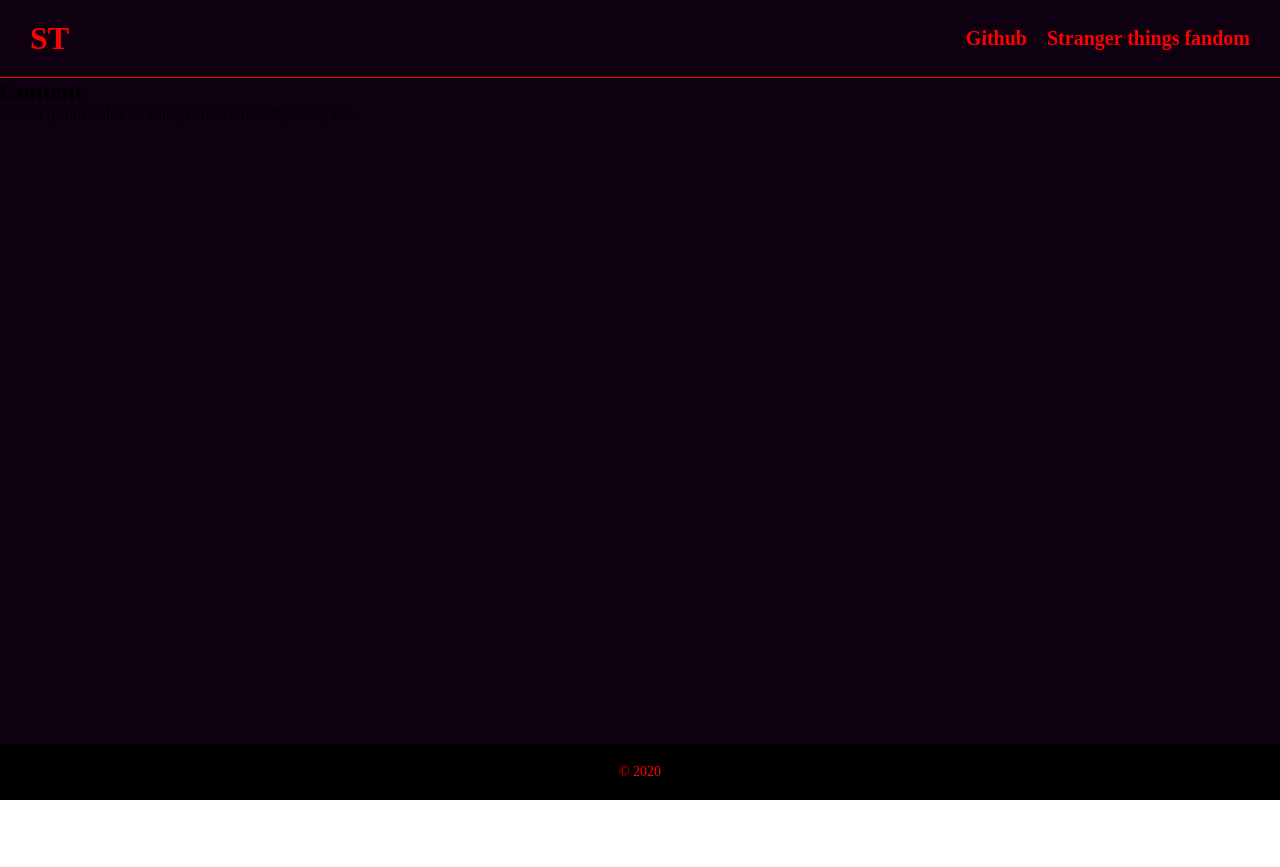
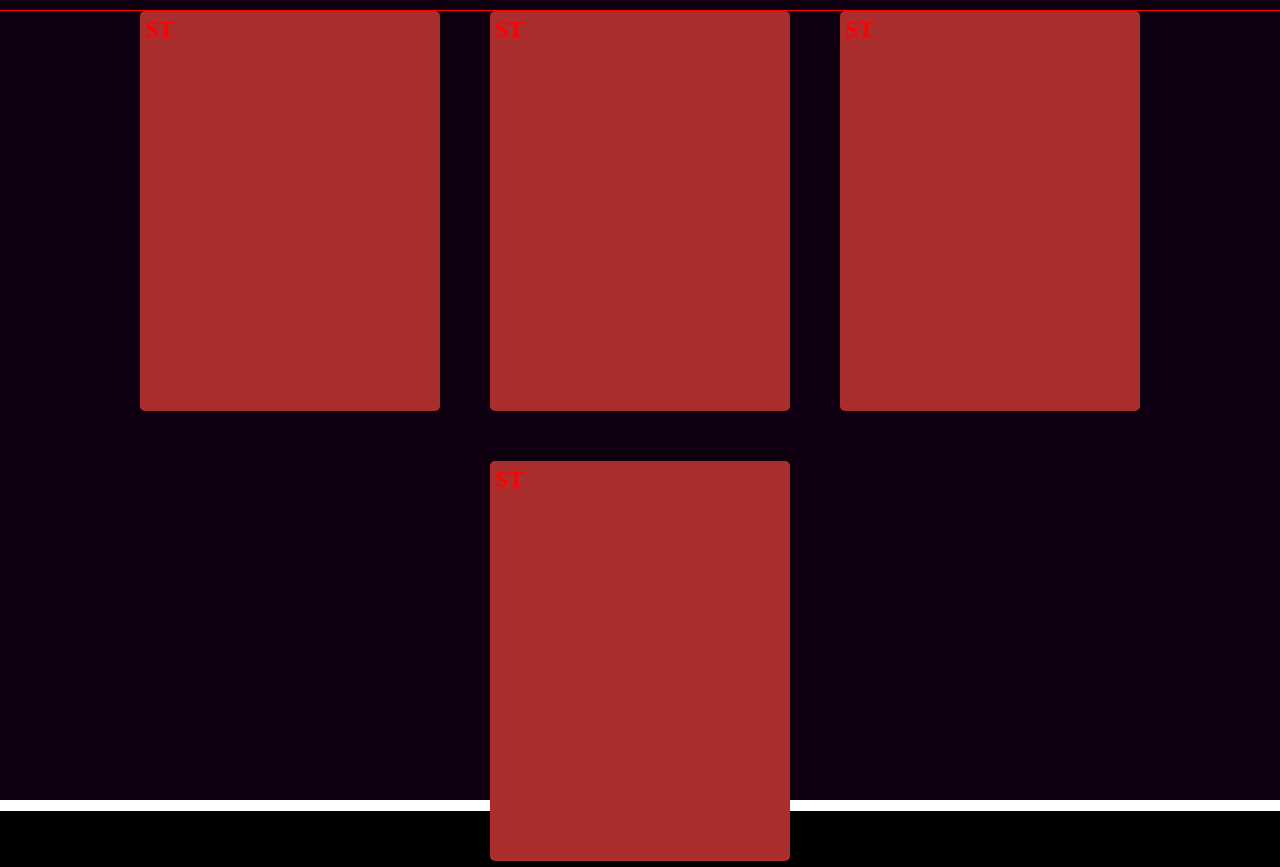
Before and after one commit to Dereje-getu-tadesse-10/List-of-Deaths---ST, a React (Create React App) app: page / in a window 1280 px wide. Before the commit the page ends 800 px from the top, so only its background shows below. Built offline with nearby package versions, Linux system fonts and the light colour scheme.

Commit message:
Update: created card container

```diff
--- /dev/null
+++ b/src/components/Card.js
@@ -0,0 +1,14 @@
+import './styles/Card.css'
+
+const Card = () => {
+  return (
+    <div className="card">
+        <div className="card-header">
+            <h2 className="title-red"> ST </h2>
+        </div>
+
+    </div>
+  )
+}
+
+export default Card;
--- a/src/components/Content.js
+++ b/src/components/Content.js
@@ -1,12 +1,12 @@
-import './styles/Content.css';
+import Card from "./Card"
 
 const Content = () => {
   return (
     <section className="content">
-        <h1>Content</h1>
-        <p>
-            Lorem ipsum dolor sit amet, consectetur adipiscing elit.
-        </p>
+        <Card />
+        <Card />
+        <Card />
+        <Card />
     </section>
   )
 }
--- a/src/components/Footer.js
+++ b/src/components/Footer.js
@@ -1,4 +1,4 @@
-import './styles/Footer.css';
+
 
 const Footer = () => {
   return (
--- a/src/components/Header.js
+++ b/src/components/Header.js
@@ -1,4 +1,4 @@
-import './styles/Header.css';
+
 
 const Header = () => {
   return (
--- /dev/null
+++ b/src/components/styles/Card.css
@@ -0,0 +1,15 @@
+.card{
+    position: relative;
+    height: 400px;
+    width: 300px;
+    border-radius: 5px;
+    background-color: rgb(171, 46, 46);
+}
+
+.card-header{
+    position: absolute;
+    left: 0;
+    top: 0;
+    z-index: 2;
+    padding: 5px;
+}
--- a/src/components/styles/Content.css
+++ b/src/components/styles/Content.css
@@ -1,3 +1,8 @@
 .content{
     height: 100%;
+    display: flex;
+    justify-content: center;
+    flex-wrap: wrap;
+    align-items: center;
+    gap: 50px;
 }
```
Also changed, not shown: src/components/data.js (+1 -9 lines).
